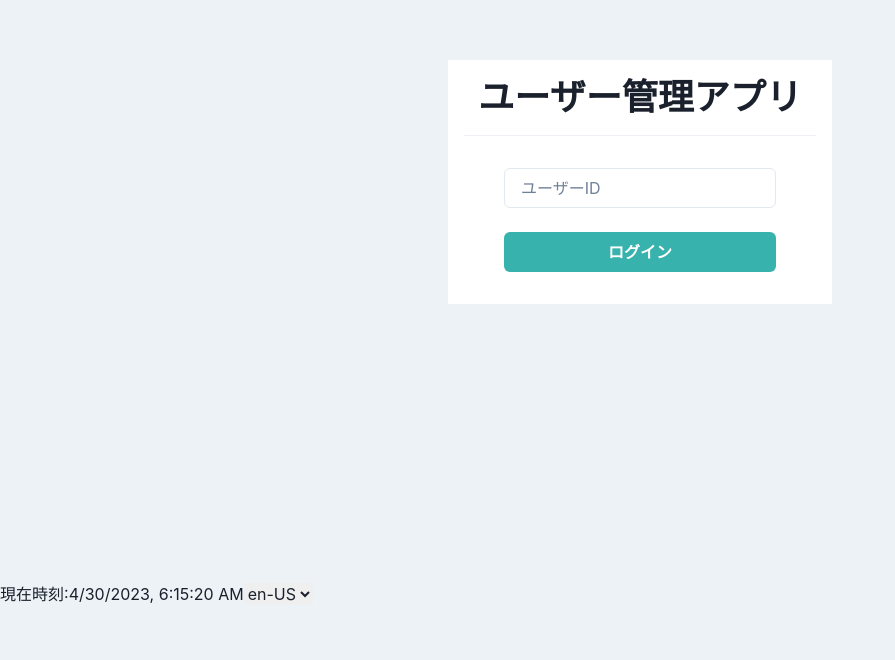
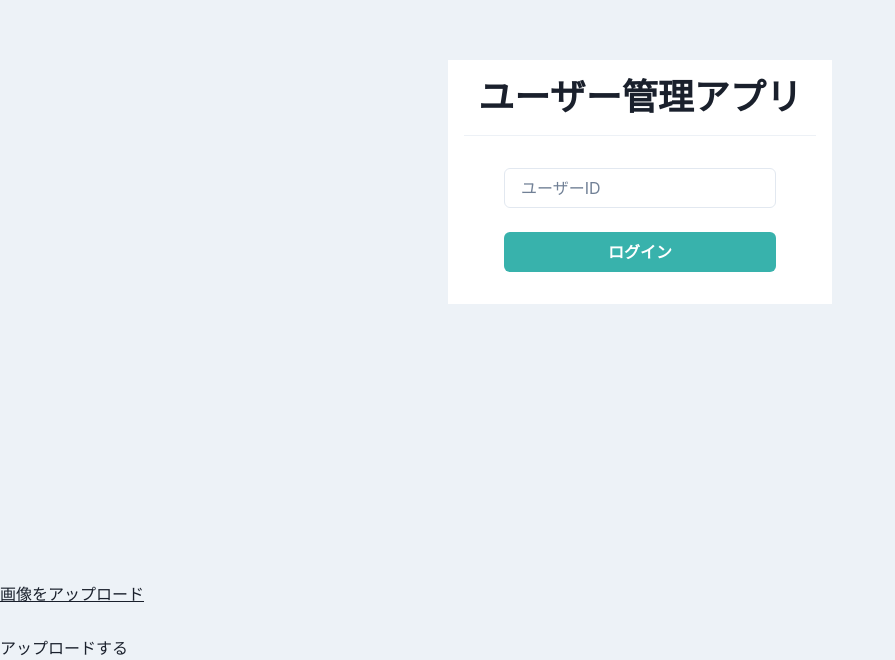
Before and after one commit to JunichiroKohari/react-play, a React (Create React App) app: page / in a window 1280 px wide. Shown: the part 218-878 px from the top of the page, without its empty margins (0-895 px from the left). Before the commit the page ends 824 px from the top, so only its background shows below. Built offline with nearby package versions, Linux system fonts and the light colour scheme.

Commit message:
Image Uploader

```diff
--- a/src/App.tsx
+++ b/src/App.tsx
@@ -4,7 +4,7 @@ import { BrowserRouter } from 'react-router-dom';
 import theme from './theme/theme';
 import './App.css';
 import { Router } from './router/Router';
-import { Clock } from './components/atoms/Clock';
+import { ImageUploader } from './components/FileUploader';
 
 function App() {
   return (
@@ -13,7 +13,7 @@ function App() {
         <BrowserRouter>
           <Router />
         </BrowserRouter>
-        <Clock />
+        <ImageUploader />
       </ChakraProvider>
     </div>
   );
--- /dev/null
+++ b/src/components/FileUploader.tsx
@@ -0,0 +1,47 @@
+import React, { useRef, useState } from "react"
+
+const sleep = (ms: number) => new Promise((resolve) => setTimeout(resolve, ms))
+
+const UPLOAD_DELAY = 5000
+
+export const ImageUploader = () => {
+  const inputImageRef = useRef<HTMLInputElement | null>(null)
+  const fileRef = useRef<File | null>(null)
+  const [message, setMessage] = useState<string | null>(null)
+
+  const onClickText = () => {
+    if (inputImageRef.current !== null) {
+      inputImageRef.current.click()
+    }
+  }
+  const onChangeImage = (e: React.ChangeEvent<HTMLInputElement>) => {
+    const files = e.target.files
+    if (files !== null && files.length > 0) {
+      fileRef.current = files[0]
+    }
+  }
+  const onClickUpload = async () => {
+    if (fileRef.current !== null) {
+      await sleep(UPLOAD_DELAY)
+      setMessage(`${fileRef.current.name} has been successfully uploaded`)
+    }
+  }
+
+  return (
+    <div>
+      <p style={{ textDecoration: 'underline' }} onClick={onClickText}>
+        画像をアップロード
+      </p>
+      <input
+        ref={inputImageRef}
+        type="file"
+        accept="image/*"
+        onChange={onChangeImage}
+        style={{ visibility: 'hidden' }}
+      />
+      <br />
+      <button onClick={onClickUpload}>アップロードする</button>
+      {message !== null && <p>{message}</p>}
+    </div>
+  )
+}
```
